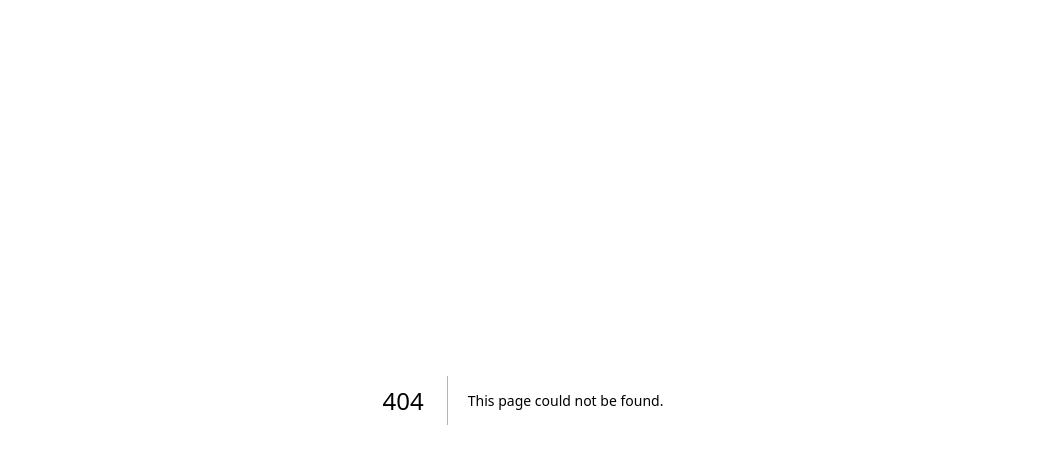
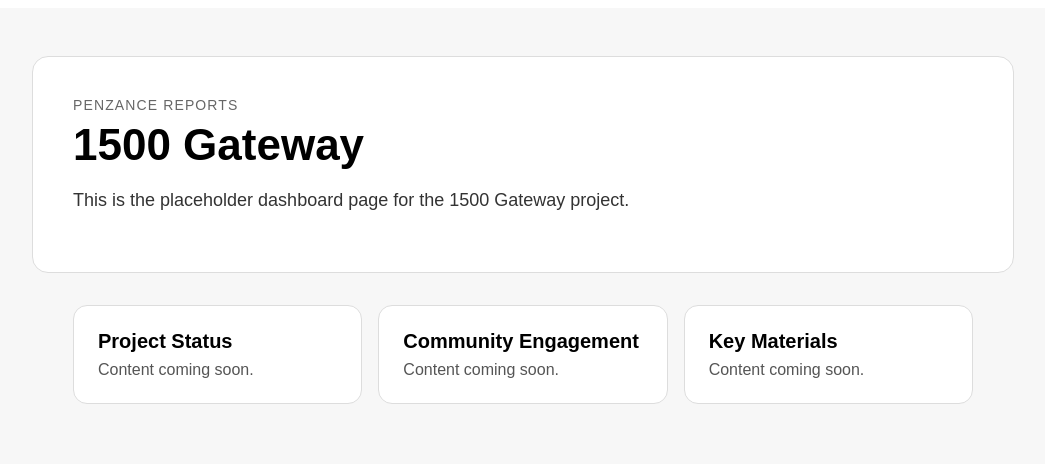
Before and after one commit to dave-renusa/penzance, a Next.js app: page /1500-gateway in a window 1280 px wide. Before the commit this address had no page. Shown: the top 464 px of the page, without its empty margins (117-1162 px from the left). Built offline with nearby package versions, Linux system fonts and the light colour scheme.

Commit message:
Move 1500 Gateway route to root app folder

```diff
--- /dev/null
+++ b/app/1500-gateway/page.js
@@ -0,0 +1,86 @@
+export default function GatewayPage() {
+  return (
+    <main style={styles.page}>
+      <section style={styles.hero}>
+        <p style={styles.eyebrow}>Penzance Reports</p>
+        <h1 style={styles.heading}>1500 Gateway</h1>
+        <p style={styles.text}>
+          This is the placeholder dashboard page for the 1500 Gateway project.
+        </p>
+      </section>
+
+      <section style={styles.grid}>
+        <div style={styles.card}>
+          <h2 style={styles.cardTitle}>Project Status</h2>
+          <p style={styles.cardText}>Content coming soon.</p>
+        </div>
+
+        <div style={styles.card}>
+          <h2 style={styles.cardTitle}>Community Engagement</h2>
+          <p style={styles.cardText}>Content coming soon.</p>
+        </div>
+
+        <div style={styles.card}>
+          <h2 style={styles.cardTitle}>Key Materials</h2>
+          <p style={styles.cardText}>Content coming soon.</p>
+        </div>
+      </section>
+    </main>
+  );
+}
+
+const styles = {
+  page: {
+    minHeight: "100vh",
+    padding: "48px",
+    fontFamily: "Arial, sans-serif",
+    background: "#f7f7f7",
+  },
+  hero: {
+    maxWidth: "900px",
+    margin: "0 auto 32px",
+    padding: "40px",
+    background: "white",
+    borderRadius: "16px",
+    border: "1px solid #ddd",
+  },
+  eyebrow: {
+    margin: "0 0 8px",
+    fontSize: "14px",
+    letterSpacing: "0.08em",
+    textTransform: "uppercase",
+    color: "#666",
+  },
+  heading: {
+    margin: "0 0 16px",
+    fontSize: "44px",
+    lineHeight: "1.1",
+  },
+  text: {
+    maxWidth: "680px",
+    fontSize: "18px",
+    lineHeight: "1.5",
+    color: "#333",
+  },
+  grid: {
+    maxWidth: "900px",
+    margin: "0 auto",
+    display: "grid",
+    gridTemplateColumns: "repeat(auto-fit, minmax(240px, 1fr))",
+    gap: "16px",
+  },
+  card: {
+    padding: "24px",
+    background: "white",
+    borderRadius: "14px",
+    border: "1px solid #ddd",
+  },
+  cardTitle: {
+    margin: "0 0 8px",
+    fontSize: "20px",
+  },
+  cardText: {
+    margin: 0,
+    color: "#555",
+  },
+};
```
